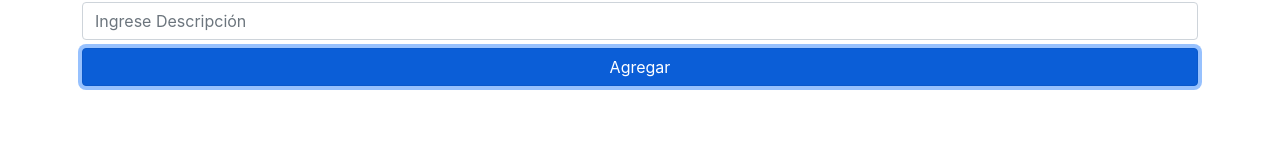
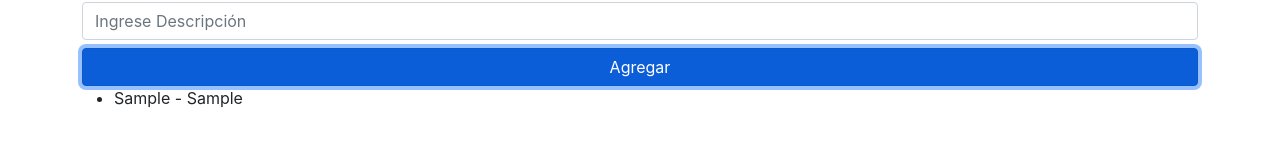
Before and after one commit to MiguelDominguezSanchez/react-desde-cero-projecto-1, a React (Create React App) app: page / in a window 1280 px wide. Both pictures are taken after typing "Sample", "Sample" into the empty fields and a click on the button "Agregar". Shown: the part 194-340 px from the top of the page. Built offline with nearby package versions, Linux system fonts and the light colour scheme.

Commit message:
34. Practicando lo aprendido

```diff
--- a/src/components/Formaulario.jsx
+++ b/src/components/Formaulario.jsx
@@ -3,6 +3,7 @@
 const Formaulario = () => {
 	const [fruta, setFruta] = React.useState('');
 	const [descripcion, setDescripcion] = React.useState('');
+	const [lista, setLista] = React.useState([]);
 
 	const guardarDatos = (e) => {
 		e.preventDefault();
@@ -17,6 +18,11 @@
 			return;
 		}
 		console.log('procesando datos...' + fruta + descripcion);
+
+		setLista([
+			...lista,
+			{ nombreFruta: fruta, nombreDescripcion: descripcion },
+		]);
 
 		e.target.reset();
 		setFruta('');
@@ -43,6 +49,13 @@
 					Agregar
 				</button>
 			</form>
+			<ul>
+				{lista.map((item, index) => (
+					<li key={index}>
+						{item.nombreFruta} - {item.nombreDescripcion}
+					</li>
+				))}
+			</ul>
 		</div>
 	);
 };
```
Also changed, not shown: 1 other file (tests, documents, lock files or other folders).
